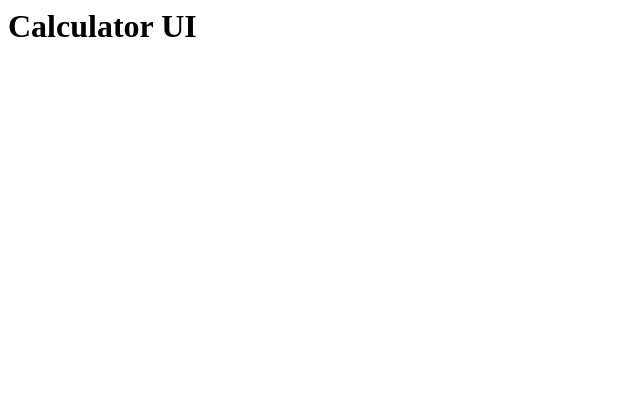
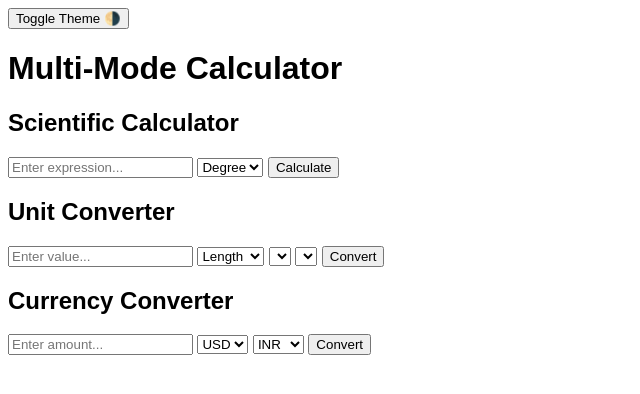
Before and after one commit to anitalluri00/calculator, a Flask app: page / in a window 1280 px wide. Shown: the top 394 px of the page, without its empty margins (0-640 px from the left). Run offline with Flask 3, Linux system fonts and the light colour scheme; lists and menus that the app fills with data are empty.

Commit message:
Update index.html

```diff
--- a/templates/index.html
+++ b/templates/index.html
@@ -1 +1,72 @@
-<html><head><title>Calculator</title></head><body><h1>Calculator UI</h1></body></html>
+<!-- templates/index.html -->
+
+<!DOCTYPE html>
+<html lang="en" data-theme="light">
+<head>
+    <meta charset="UTF-8">
+    <meta name="viewport" content="width=device-width, initial-scale=1.0">
+    <title>Multi-Mode Calculator</title>
+    <link rel="stylesheet" href="/static/style.css">
+</head>
+<body>
+    <div class="theme-toggle">
+        <button id="theme-button">Toggle Theme 🌗</button>
+    </div>
+
+    <h1>Multi-Mode Calculator</h1>
+
+    <!-- Scientific Calculator Section -->
+    <section class="calculator">
+        <h2>Scientific Calculator</h2>
+        <input type="text" id="calc-input" placeholder="Enter expression...">
+        <select id="mode-select">
+            <option value="deg">Degree</option>
+            <option value="rad">Radian</option>
+        </select>
+        <button onclick="calculate()">Calculate</button>
+        <div id="calc-result"></div>
+    </section>
+
+    <!-- Unit Converter Section -->
+    <section class="converter">
+        <h2>Unit Converter</h2>
+        <input type="number" id="unit-value" placeholder="Enter value...">
+        <select id="unit-category" onchange="populateUnits()">
+            <option value="length">Length</option>
+            <option value="weight">Weight</option>
+            <option value="area">Area</option>
+            <option value="volume">Volume</option>
+        </select>
+        <select id="from-unit"></select>
+        <select id="to-unit"></select>
+        <button onclick="convertUnits()">Convert</button>
+        <div id="unit-result"></div>
+    </section>
+
+    <!-- Currency Converter Section -->
+    <section class="currency">
+        <h2>Currency Converter</h2>
+        <input type="number" id="curr-amount" placeholder="Enter amount...">
+        <select id="from-curr">
+            <option value="USD">USD</option>
+            <option value="INR">INR</option>
+            <option value="EUR">EUR</option>
+            <option value="GBP">GBP</option>
+            <option value="JPY">JPY</option>
+            <option value="AUD">AUD</option>
+        </select>
+        <select id="to-curr">
+            <option value="INR">INR</option>
+            <option value="USD">USD</option>
+            <option value="EUR">EUR</option>
+            <option value="GBP">GBP</option>
+            <option value="JPY">JPY</option>
+            <option value="AUD">AUD</option>
+        </select>
+        <button onclick="convertCurrency()">Convert</button>
+        <div id="curr-result"></div>
+    </section>
+
+    <script src="/static/script.js"></script>
+</body>
+</html>
```
